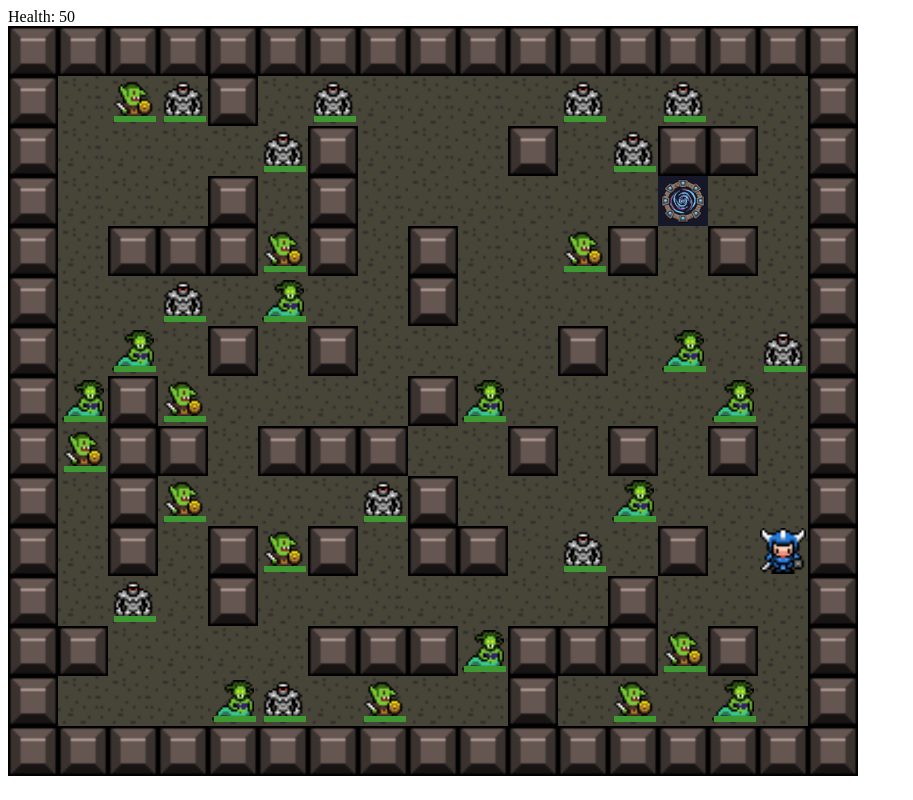
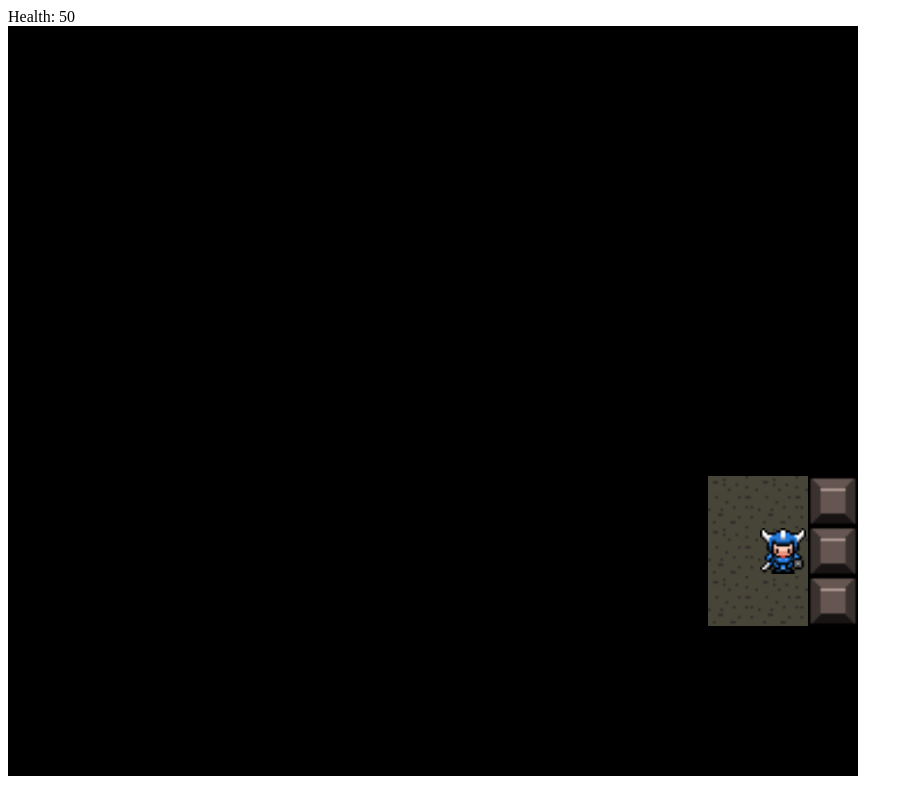
Before and after one commit to anhaeh/crazy-dungeon, a Vue app: page / in a window 1280 px wide. Shown: the whole page, without its empty margins (0-913 px from the left). Built offline with nearby package versions, Linux system fonts and the light colour scheme.

Commit message:
remove diagonal moves & improvements

```diff
--- a/src/components/Entities/Monster.vue
+++ b/src/components/Entities/Monster.vue
@@ -88,5 +88,5 @@ export default {
     z-index: 1
     position: relative
   .can-attack
-    cursor: pointer
+    cursor: cell
 </style>
--- a/src/components/GameController.vue
+++ b/src/components/GameController.vue
@@ -19,18 +19,24 @@
           this.buildMap()
           //this.nextRoom()
         } else {
-          let cells = []
           // eslint-disable-next-line no-useless-escape
           let player = this.getPlayerPosition.match(/[\d\.]+|\D+/g)
-          for (let i = -1; i < 2; i++) {
-            for (let j = -1; j < 2; j++) {
-              let row = parseInt(player[0]) + i
-              let letter = String.fromCharCode(player[1].charCodeAt() + j)
-              cells.push(`${row}${letter}`)
-            }
-          }
-
+          let cells = []
+          let cellCanMove = [[0, -1], [-1, 0], [1, 0], [0, 1]] /* LEFT - UP - DOWN - RIGHT */
+          cellCanMove.forEach(x => {
+            let row = parseInt(player[0]) + x[0]
+            let letter = String.fromCharCode(player[1].charCodeAt() + x[1])
+            cells.push(`${row}${letter}`)
+          })
+          let cellNewPort = cells.slice()
           this.$store.commit('setPlayerRange', cells)
+          let cellDiagonals = [[-1, -1], [-1, 1], [0, 0], [1, 0], [1, -1], [1, 1]]
+          cellDiagonals.forEach(x => {
+            let row = parseInt(player[0]) + x[0]
+            let letter = String.fromCharCode(player[1].charCodeAt() + x[1])
+            cellNewPort.push(`${row}${letter}`)
+          })
+          this.$store.commit('setPlayerViewport', cellNewPort)
         }
       }
     }
@@ -110,12 +116,12 @@
       document.addEventListener('DOMContentLoaded', () => {
         'use strict';
 
-        document.addEventListener('keydown', event => {
+        document.addEventListener('keyup', event => {
           let directions = {
             'w': 1,
-            'a': 3,
-            'd': 5,
-            's': 7
+            'a': 0,
+            'd': 3,
+            's': 2
           }
           const key = event.key.toLowerCase()
           // we are only interested in alphanumeric keys
@@ -158,6 +164,7 @@
           if (terrain === '0') { free.push(`${i + 1}${letter}`) }
         })
       }
+
       /* Set monsters */
       let monstersList = ['goblin', 'golem', 'gorgon']
       for (let i = 0; i < height + width; i++) {
@@ -167,6 +174,7 @@
         free.splice(index, 1)
         json.monsters[position] = monstersList[Math.floor(Math.random() * monstersList.length)]
       }
+
       /* Set player */
       let position = free[Math.floor(Math.random() * free.length)]
       /* remove the free */
@@ -181,6 +189,7 @@
       // eslint-disable-next-line no-useless-escape
       let cell = position.match(/[\d\.]+|\D+/g)
       json.map[cell[0]][cell[1]] = 'P'
+
       /* Set theme */
       let themes = ['crypt', 'default', 'forest', 'industrial', 'library', 'snakepit']
       json['theme'] = themes[Math.floor(Math.random() * themes.length)]
--- a/src/components/Map/Cell.vue
+++ b/src/components/Map/Cell.vue
@@ -39,15 +39,15 @@ export default {
         this.tile = Terrains[this.type]
       }
     },
-    adjacentToPlayer: {
+    inPlayerViewPort: {
       immediate: true,
       handler () {
-        if (this.adjacentToPlayer) { this.visited = true }
+        if (this.inPlayerViewPort) { this.visited = true }
       }
     },
     actualRoom: {
       handler () {
-        if (!this.adjacentToPlayer) { this.visited = false }
+        if (!this.inPlayerViewPort) { this.visited = false }
       }
     }
   },
@@ -69,11 +69,14 @@ export default {
     hasPlayer: function () {
       return this.id === this.$store.getters.getPlayerPosition
     },
-    adjacentToPlayer: function () {
+    inPlayerViewPort: function () {
+      return this.$store.getters.getPlayerViewport.includes(this.id)
+    },
+    inPlayerRange: function () {
       return this.$store.getters.getPlayerRange.includes(this.id)
     },
     canMove: function () {
-      return !this.hasMonster && this.tile.available && this.visited
+      return !this.hasMonster && this.tile.available && this.visited && this.inPlayerRange
     },
     actualRoom: function () {
       return this.$store.getters.getRoom
@@ -94,8 +97,7 @@ export default {
     width: 50px
     height: 50px
     position: relative
-    cursor: not-allowed
-    // filter: brightness(0)
+    filter: brightness(0)
     &.can-move
       cursor: pointer
     &.visited
--- a/src/store/index.js
+++ b/src/store/index.js
@@ -9,6 +9,7 @@ const store = new Vuex.Store({
     playerHealth: 50,
     playerAttack: 5,
     playerRange: [],
+    playerViewport: [],
     room: 0,
     portalPosition: null,
     map: null,
@@ -27,6 +28,9 @@ const store = new Vuex.Store({
     },
     getPlayerRange: state => {
       return state.playerRange
+    },
+    getPlayerViewport: state => {
+      return state.playerViewport
     },
     getPlayerAttack: state => {
       return state.playerAttack
@@ -54,6 +58,9 @@ const store = new Vuex.Store({
     setPlayerRange(state, playerRange) {
       state.playerRange = playerRange
     },
+    setPlayerViewport(state, playerViewport) {
+      state.playerViewport = playerViewport
+    },
     setPlayerDamage(state, damage) {
       state.playerHealth -= damage
     },
```
